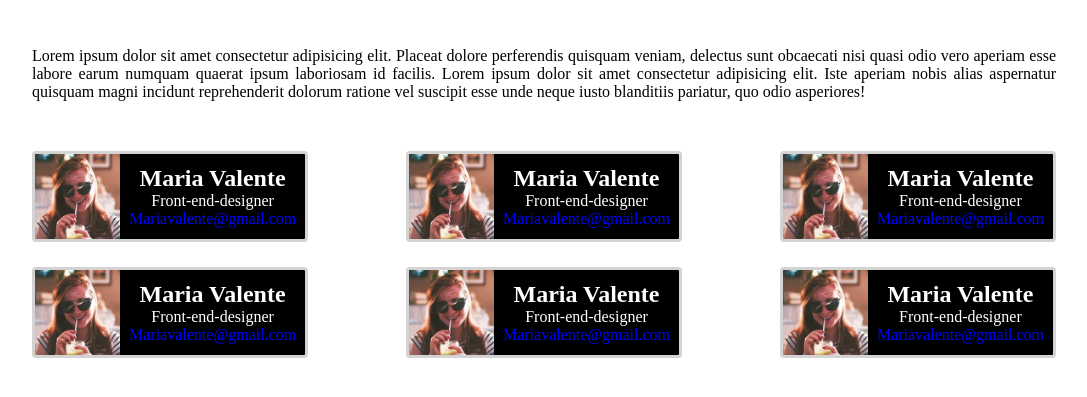
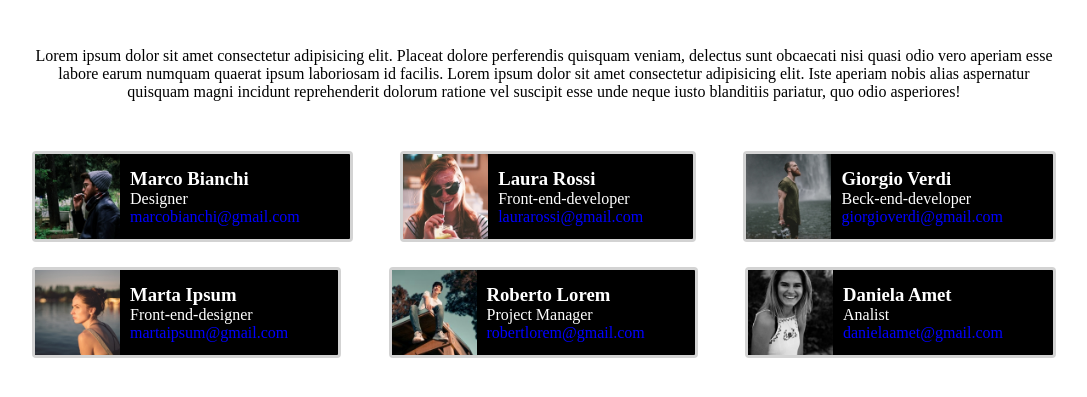
Before and after one commit to AlbertoMameli/html-css-flex-cards, a plain HTML site: page index.html in a window 1280 px wide. Shown: the part 67-464 px from the top of the page, without its empty margins (96-1183 px from the left). Drawn offline with Linux system fonts and the light colour scheme; a web font is replaced by a local one.

Commit message:
feat: aggiunta personaggi

```diff
--- a/css/style.css
+++ b/css/style.css
@@ -24,7 +24,7 @@ img {
 
 
 .sub-title {
-    text-align: justify;
+    text-align:-webkit-center;
     margin: 50px 0;
 
 
@@ -64,8 +64,11 @@ img {
 .content-info {
     display: flex;
     flex-direction: column;
-    align-items: center;
-    padding: 9px;
+    align-items:flex-start;
+    padding: 10px;
+    margin-right: 40px;
+
+
 
 
 
--- a/index.html
+++ b/index.html
@@ -29,51 +29,52 @@
                 <div class="row">
 
                     <div class="col">
-                        <img src="assets/img/female1.png" alt="Maria Valente">
+                        <img src="assets/img/male1.png" alt="Marco Bianchi">
                         <div class="content-info">
-                            <h2 class="name">Maria Valente</h2>
-                            <span class="job">Front-end-designer</span>
-                            <span class="email">Mariavalente@gmail.com</span>
+                            <h3 class="name">Marco Bianchi</h3>
+                            <span class="job">Designer</span>
+                            <span class="email">marcobianchi@gmail.com</span>
                         </div>
                     </div>
                     <div class="col">
-                        <img src="assets/img/female1.png" alt="Maria Valente">
+                        <img src="assets/img/female1.png" alt="Laura Rossi">
                         <div class="content-info">
-                            <h2 class="name">Maria Valente</h2>
-                            <span class="job">Front-end-designer</span>
-                            <span class="email">Mariavalente@gmail.com</span>
+                            <h3 class="name">Laura Rossi</h3>
+                            <span class="job">Front-end-developer</span>
+                            <span class="email">laurarossi@gmail.com</span>
+                        </div>
+                    </div>
+
+                    <div class="col">
+                        <img src="assets/img/male2.png" alt="Giorgio Verdi">
+                        <div class="content-info">
+                            <h3 class="name">Giorgio Verdi</h3>
+                            <span class="job">Beck-end-developer</span>
+                            <span class="email">giorgioverdi@gmail.com</span>
                         </div>
                     </div>
                     <div class="col">
-                        <img src="assets/img/female1.png" alt="Maria Valente">
+                        <img src="assets/img/female2.png" alt="Marta Ipsum">
                         <div class="content-info">
-                            <h2 class="name">Maria Valente</h2>
+                            <h3 class="name">Marta Ipsum</h3>
                             <span class="job">Front-end-designer</span>
-                            <span class="email">Mariavalente@gmail.com</span>
+                            <span class="email">martaipsum@gmail.com</span>
                         </div>
                     </div>
                     <div class="col">
-                        <img src="assets/img/female1.png" alt="Maria Valente">
+                        <img src="assets/img/male3.png" alt="Roberto Lorem">
                         <div class="content-info">
-                            <h2 class="name">Maria Valente</h2>
-                            <span class="job">Front-end-designer</span>
-                            <span class="email">Mariavalente@gmail.com</span>
+                            <h3 class="name">Roberto Lorem</h3>
+                            <span class="job">Project Manager</span>
+                            <span class="email">robertlorem@gmail.com</span>
                         </div>
                     </div>
                     <div class="col">
-                        <img src="assets/img/female1.png" alt="Maria Valente">
+                        <img src="assets/img/female3.png" alt="Daniela Amet">
                         <div class="content-info">
-                            <h2 class="name">Maria Valente</h2>
-                            <span class="job">Front-end-designer</span>
-                            <span class="email">Mariavalente@gmail.com</span>
-                        </div>
-                    </div>
-                    <div class="col">
-                        <img src="assets/img/female1.png" alt="Maria Valente">
-                        <div class="content-info">
-                            <h2 class="name">Maria Valente</h2>
-                            <span class="job">Front-end-designer</span>
-                            <span class="email">Mariavalente@gmail.com</span>
+                            <h3 class="name">Daniela Amet</h3>
+                            <span class="job">Analist</span>
+                            <span class="email">danielaamet@gmail.com</span>
                         </div>
                     </div>
 
```
